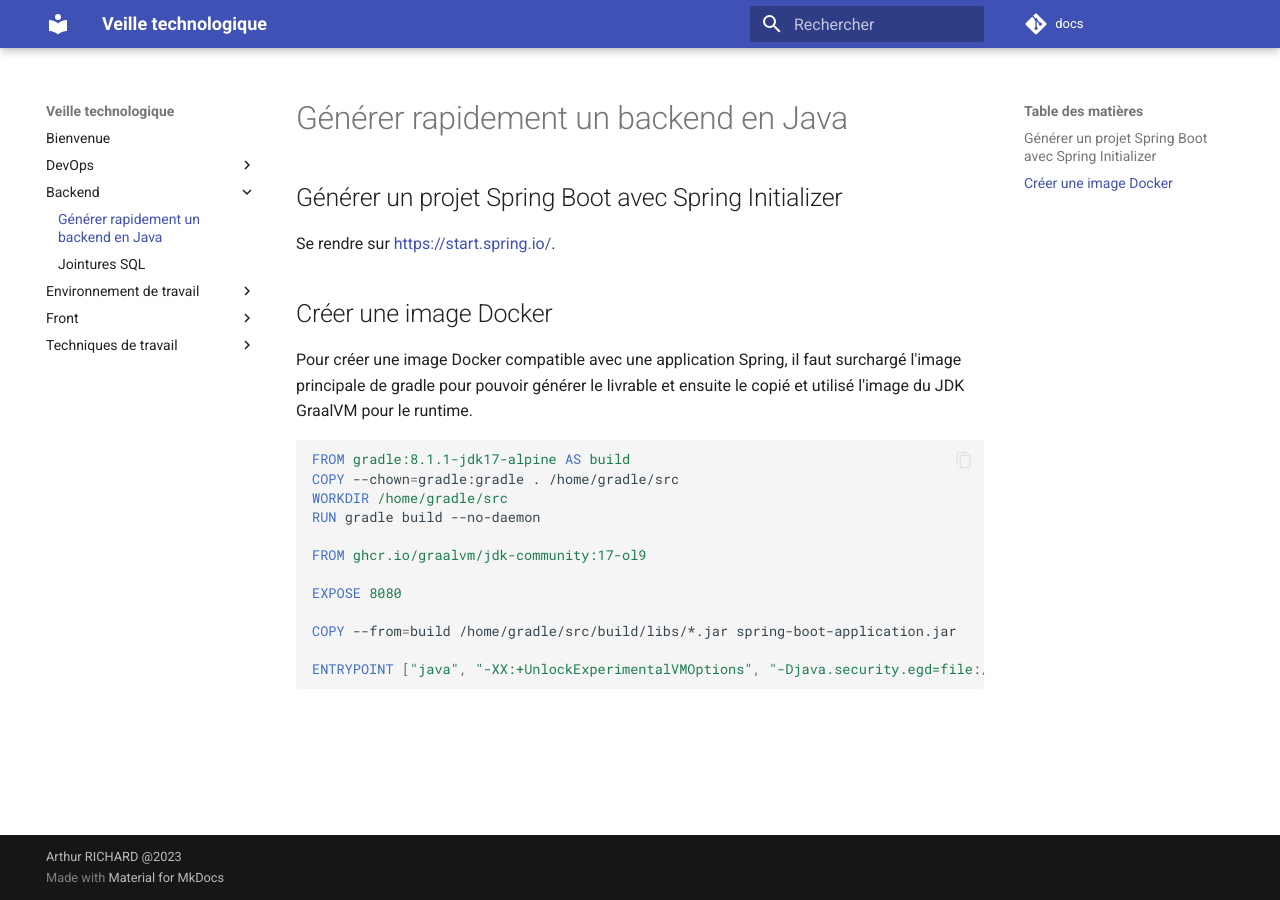
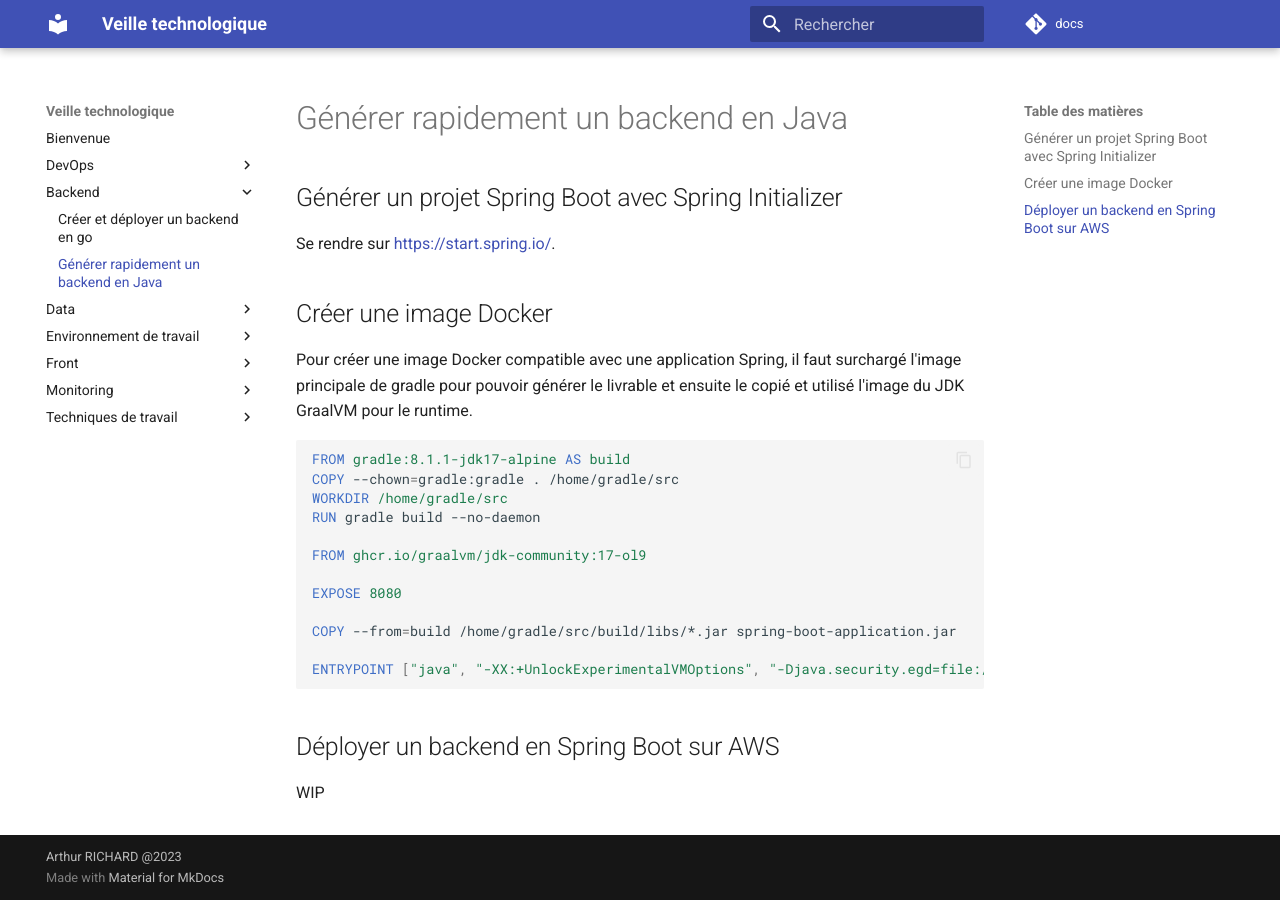
Before and after one commit to arthuRHD/docs, an MkDocs documentation site: the page built from docs/backend/backend-java.md, in a window 1280 px wide. Built offline with MkDocs 1.6.1 and Material for MkDocs 9.7.7, drawn with Linux system fonts in a browser that asks for light colours; comment, search, counter and statistics services are not loaded.

Commit message:
adding few sections

````diff
--- /dev/null
+++ b/docs/DevOps/kubejob.md
@@ -0,0 +1,3 @@
+# Créer et déployer un job kubernetes
+
+WIP
--- /dev/null
+++ b/docs/backend/backend-golang.md
@@ -0,0 +1,9 @@
+# Créer et déployer un backend en go
+
+## Initialisation du projet
+
+WIP
+
+## Créer une image Docker
+
+WIP
--- a/docs/backend/backend-java.md
+++ b/docs/backend/backend-java.md
@@ -22,3 +22,7 @@
 
 ENTRYPOINT ["java", "-XX:+UnlockExperimentalVMOptions", "-Djava.security.egd=file:/dev/./urandom","-jar","spring-boot-application.jar"]
 ```
+
+## Déployer un backend en Spring Boot sur AWS
+
+WIP
--- /dev/null
+++ b/docs/monitoring/apm.md
@@ -0,0 +1,3 @@
+# Mise en place d'une stack de monitoring
+
+WIP
````
Also changed, not shown: docs/data/mojo.md (added, +1 -0 lines), docs/data/pandas.md (added, +3 -0 lines), docs/data/postgres.md (added, +32 -0 lines), docs/environnement-de-travail/nvim.md (added, +3 -0 lines), docs/front/htmx.md (added, +1 -0 lines), docs/front/svelte.md (added, +1 -0 lines), docs/index.md (+0 -10 lines), docs/techniques-de-travail/first-principles-thinking.md (+2 -0 lines), docs/data/sql-joins.jpg (renamed from docs/backend/sql-joins.jpg), docs/data/sql-joints.md (renamed from docs/backend/sql-joints.md).
